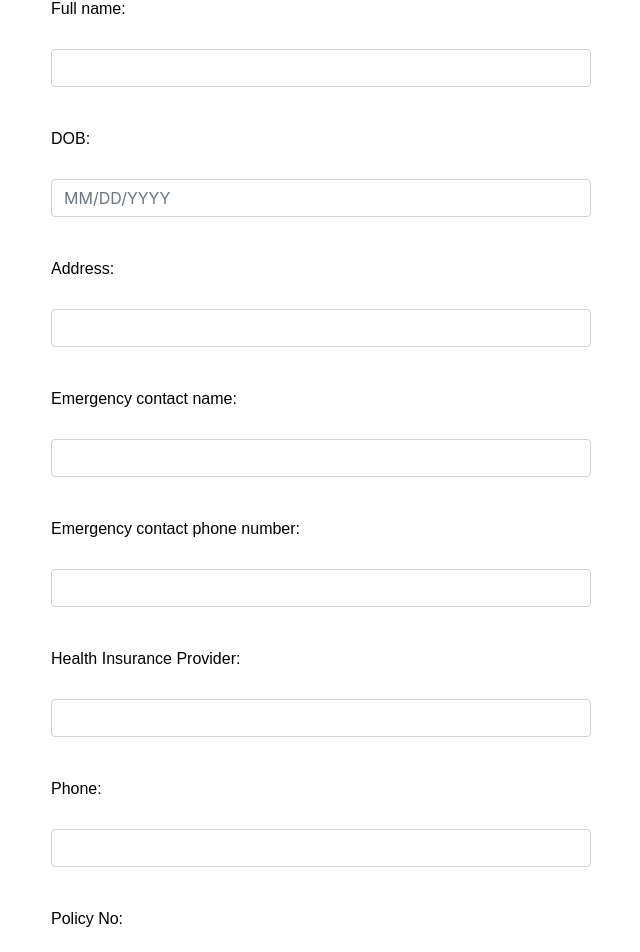
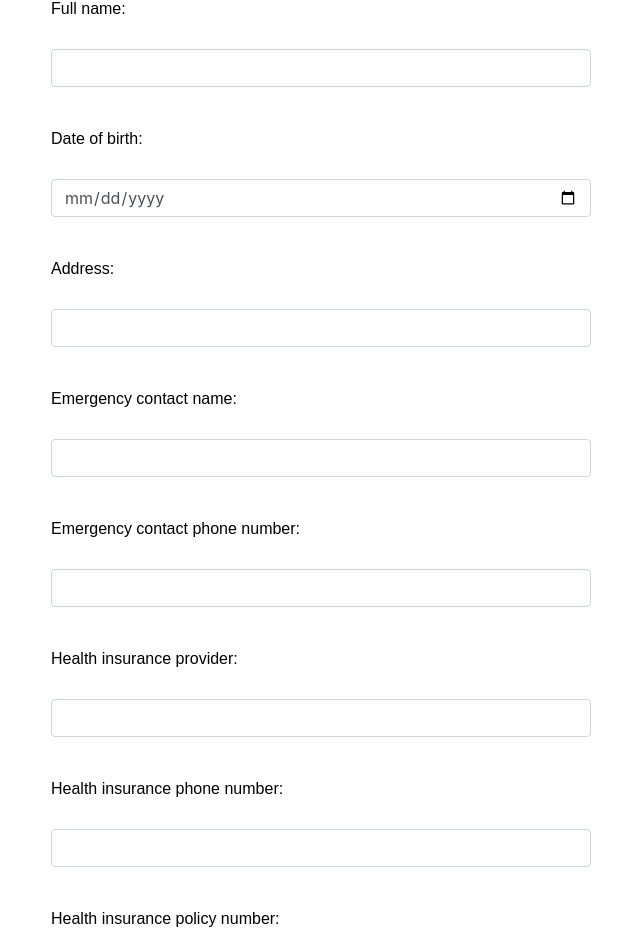
Before and after one commit to ignaciuk/DiaBeatIt-Passport-Auth, a React (Create React App) app in the folder client/: page /HealthCard in a window 1280 px wide. Shown: the part 294-1246 px from the top of the page, without its empty margins (319-959 px from the left). Built offline with nearby package versions, Linux system fonts and the light colour scheme; no server answers; a web font is replaced by a local one.

Commit message:
toFixed0 added to Calorie Data and type number changed on Health Timeline

```diff
--- a/client/src/pages/CalorieData.js
+++ b/client/src/pages/CalorieData.js
@@ -168,7 +168,7 @@ class CalorieData extends React.Component {
                                                     {result.mealtype.substring(3, 20)}<br />
                                                     {result.mealname}<br />
                                                     Quantity: {result.qty}<br />
-                                                    Calories: {result.unitcal * result.qty}<br />
+                                                    Calories: {(result.unitcal * result.qty).toFixed(0)}<br />
                                                     Comments: {result.comments}<br />
                                                     {/* <Link
                                                       to="/CalorieEntryEdit"
@@ -202,7 +202,7 @@ class CalorieData extends React.Component {
                                 {/* Subrow (Calories grand total goes here) */}
                                 <Row>
                                     <Col size="col-md-12">
-                                        <p className="mainContentTextBlueMediumBold">Total: <span className="mainContentTextBlueMediumBold" id="calorieDataPage-calorieGrandTotal">{this.state.totalCal}</span> Calories</p>
+                                        <p className="mainContentTextBlueMediumBold">Total: <span className="mainContentTextBlueMediumBold" id="calorieDataPage-calorieGrandTotal">{(this.state.totalCal).toFixed(0)}</span> Calories</p>
                                         <p><span className="mainContentTextRed" id="calorieDataPage-warningMessage"></span></p>
                                     </Col>
                                 </Row>
--- a/client/src/pages/HealthCard.js
+++ b/client/src/pages/HealthCard.js
@@ -307,11 +307,11 @@ class HealthCard extends React.Component {
                                             <Br />
                                             <Br />
 
-                                            <p className="mainContentTextBlack">DOB:</p>
+                                            <p className="mainContentTextBlack">Date of birth:</p>
                                             <Br2 />
                                             <Br2 />
                                             <Br2 />
-                                            <input type="text" name="DOB" value={this.state.DOB} className="form-control" id="healthCardPage-DOB" placeholder="MM/DD/YYYY" autoComplete="off" maxlength="10" onChange={this.localState}></input>
+                                            <input type="date" name="DOB" value={this.state.DOB} className="form-control" id="healthCardPage-DOB" placeholder="MM/DD/YYYY" autoComplete="off" maxlength="10" onChange={this.localState}></input>
                                             {/* autoComplete="off" is used to turn off the autoComplete of input field */}
                                             <Br />
                                             <Br />
@@ -338,12 +338,12 @@ class HealthCard extends React.Component {
                                             <Br2 />
                                             <Br2 />
                                             <Br2 />
-                                            <input type="text" name="emergencyContactPhone" value={this.state.emergencyContactPhone} pattern="/d" className="form-control" id="healthCardPage-emergencyContactPhone" placeholder="" autoComplete="off" maxlength="20" onChange={this.localState}></input>
+                                            <input type="number" name="emergencyContactPhone" value={this.state.emergencyContactPhone} pattern="/d" className="form-control" id="healthCardPage-emergencyContactPhone" placeholder="" autoComplete="off" maxlength="20" onChange={this.localState}></input>
                                             {/* autoComplete="off" is used to turn off the autoComplete of input field */}
                                             <Br />
                                             <Br />
 
-                                            <p className="mainContentTextBlack">Health Insurance Provider:</p>
+                                            <p className="mainContentTextBlack">Health insurance provider:</p>
                                             <Br2 />
                                             <Br2 />
                                             <Br2 />
@@ -352,16 +352,16 @@ class HealthCard extends React.Component {
                                             <Br />
                                             <Br />
 
-                                            <p className="mainContentTextBlack">Phone:</p>
+                                            <p className="mainContentTextBlack">Health insurance phone number:</p>
                                             <Br2 />
                                             <Br2 />
                                             <Br2 />
-                                            <input type="text" name="healthInsuranceProviderPhone" value={this.state.healthInsuranceProviderPhone} className="form-control" id="healthCardPage-healthInsuranceProviderPhone" placeholder="" autoComplete="off" maxlength="20" onChange={this.localState}></input>
+                                            <input type="number" name="healthInsuranceProviderPhone" value={this.state.healthInsuranceProviderPhone} className="form-control" id="healthCardPage-healthInsuranceProviderPhone" placeholder="" autoComplete="off" maxlength="20" onChange={this.localState}></input>
                                             {/* autoComplete="off" is used to turn off the autoComplete of input field */}
                                             <Br />
                                             <Br />
 
-                                            <p className="mainContentTextBlack">Policy No:</p>
+                                            <p className="mainContentTextBlack">Health insurance policy number:</p>
                                             <Br2 />
                                             <Br2 />
                                             <Br2 />
@@ -383,7 +383,7 @@ class HealthCard extends React.Component {
                                             <Br2 />
                                             <Br2 />
                                             <Br2 />
-                                            <input type="text" name="primaryCarePhysicianPhone" value={this.state.primaryCarePhysicianPhone} pattern="/d" className="form-control" id="healthCardPage-primaryCarePhysicianPhoneNumber" placeholder="" autoComplete="off" maxlength="20" onChange={this.localState}></input>
+                                            <input type="number" name="primaryCarePhysicianPhone" value={this.state.primaryCarePhysicianPhone} pattern="/d" className="form-control" id="healthCardPage-primaryCarePhysicianPhoneNumber" placeholder="" autoComplete="off" maxlength="20" onChange={this.localState}></input>
                                             {/* autoComplete="off" is used to turn off the autoComplete of input field */}
                                             <Br />
                                             <Br />
```
